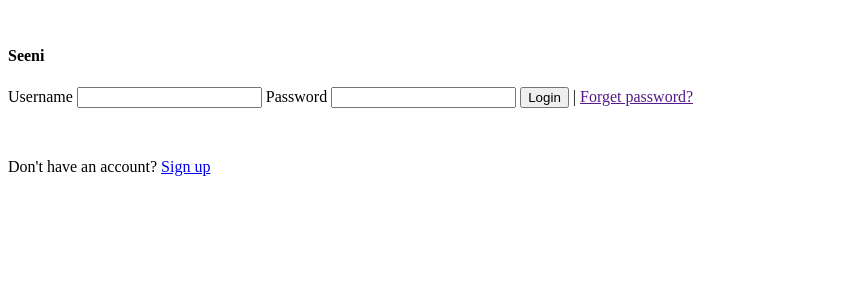
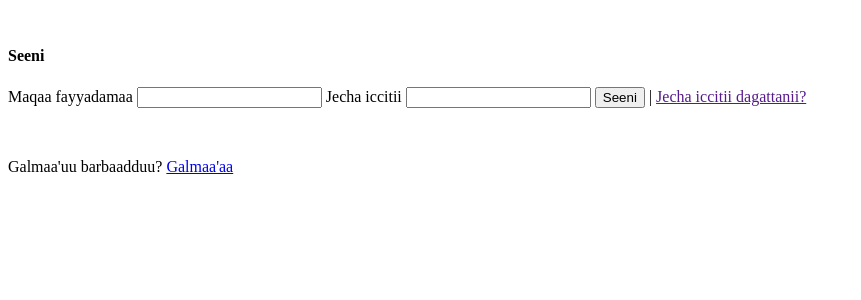
Before and after one commit to BatiSileshi/KebeleDataManagement, a Django app: page /login/ in a window 1280 px wide. Shown: the top 300 px of the page, without its empty margins (0-861 px from the left). Run offline with Django 4.2, Linux system fonts and the light colour scheme.

Commit message:
working on views

```diff
--- a/KebeleDataManagement/urls.py
+++ b/KebeleDataManagement/urls.py
@@ -21,6 +21,7 @@ from django.conf.urls.static import static
 urlpatterns = [
     path('admin/', admin.site.urls),
     path('', include('employee.urls')),
+    path('kebele/', include('kebele.urls')),
 ]
 
 urlpatterns+= static(settings.MEDIA_URL, document_root=settings.MEDIA_ROOT)
--- a/employee/templates/employee/index.html
+++ b/employee/templates/employee/index.html
@@ -8,10 +8,12 @@
 </head>
 <body>
     <header>
-
+{% if request.user.is_authenticated%}
 <a href="{% url 'logout' %}">bahi</a> |
+{% else %}
 <a href="{% url 'login' %}">seeni</a> |
 <a href="{% url 'register' %}">galmaa'i</a> |
+{% endif %}
     </header>
 
 
--- a/employee/templates/employee/login_register.html
+++ b/employee/templates/employee/login_register.html
@@ -25,8 +25,8 @@
 
    </div>
 
-    <input type="submit" value="Register">
-    <a href="{% url 'login' %}">Login</a>
+    <input type="submit" value="Galmaa'i">
+    <a href="{% url 'login' %}">Seeni</a>
    </form>
 </div>
 {% else %}
@@ -36,21 +36,21 @@
 <h4>Seeni</h4>
 <form action="" method="POST">
     {% csrf_token %}
-    <label for="">Username
+    <label for="">Maqaa fayyadamaa
     <input type="text" name="username">
    </label>
 
-    <label for="">Password
+    <label for="">Jecha iccitii
     <input type="password" name="password">
    </label>
 
 
-    <input type="submit" value="Login">  |
+    <input type="submit" value="Seeni">  |
 
-    <a href="">Forget password?</a>
+    <a href="">Jecha iccitii dagattanii?</a>
    </form>
    <br>
-   <p>   Don't have an account?  <a href="{% url 'register' %}">Sign up</a></p>
+   <p>   Galmaa'uu barbaadduu?  <a href="{% url 'register' %}">Galmaa'aa</a></p>
 
 </div>
 {%endif%}
--- a/employee/views.py
+++ b/employee/views.py
@@ -32,7 +32,7 @@ def loginEmployee(request):
 
         if user is not None:
             login(request, user)
-            return redirect(request.GET['next'] if 'next' in request.GET else 'index')   #later send them to account
+            return redirect(request.GET['next'] if 'next' in request.GET else 'index')
         else:
             messages.error(request, 'Username or password does not exist')
 
@@ -45,18 +45,19 @@ def logoutEmployee(request):
     messages.error(request, 'User was logged out!')
     return redirect('login')
 
+
 def registerEmployee(request):
-
     page = 'register'
     if request.user.is_authenticated:
         return redirect('index')
-
     form= UserCreationForm()
 
     if request.method=='POST':
         form=UserCreationForm(request.POST)
         if form.is_valid():
-            user = form.save()
+            user = form.save(commit=False)
+            user.username = user.username.lower()
+            user.save()
 
             messages.success(request, "Account created!")
 
--- a/kebele/urls.py
+++ b/kebele/urls.py
@@ -3,7 +3,7 @@ from . import views
 
 
 urlpatterns = [
-    # path('', views.home, name="home"),
+    path('', views.home, name="home"),
 
 
 ]
--- a/kebele/views.py
+++ b/kebele/views.py
@@ -1,3 +1,7 @@
 from django.shortcuts import render
 
 # Create your views here.
+
+def home(request):
+
+    return render(request, 'kebele/home.html')
```
Also changed, not shown: kebele/templates/kebele/home.html (+11 -1 lines), db.sqlite3.
